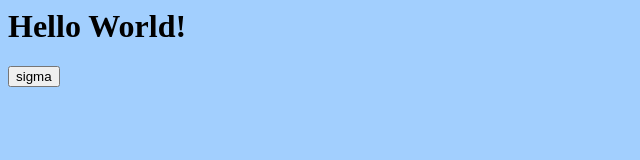
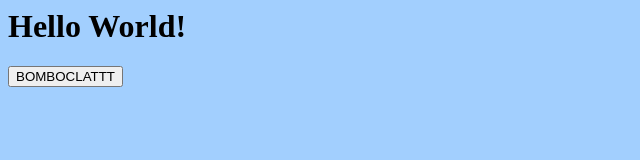
Before and after one commit to Desktable24/desktable24.github.io, a plain HTML site: page index.html in a window 1280 px wide. Shown: the whole page, without its empty margins (0-640 px from the left). Drawn offline with Linux system fonts and the light colour scheme.

Commit message:
new button

```diff
--- a/index.html
+++ b/index.html
@@ -4,4 +4,4 @@
   <!--linking style.css to index.hml-->
     <link rel="stylesheet" href="style.css">
 </body>
-<button>sigma</button>
+<button>BOMBOCLATTT</button>
```
